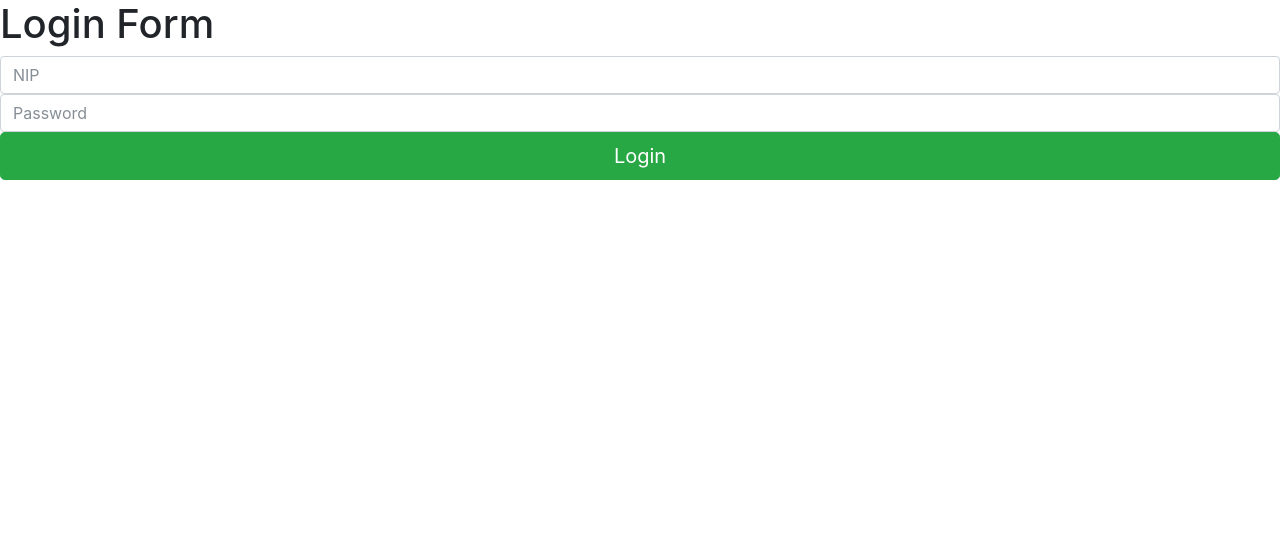
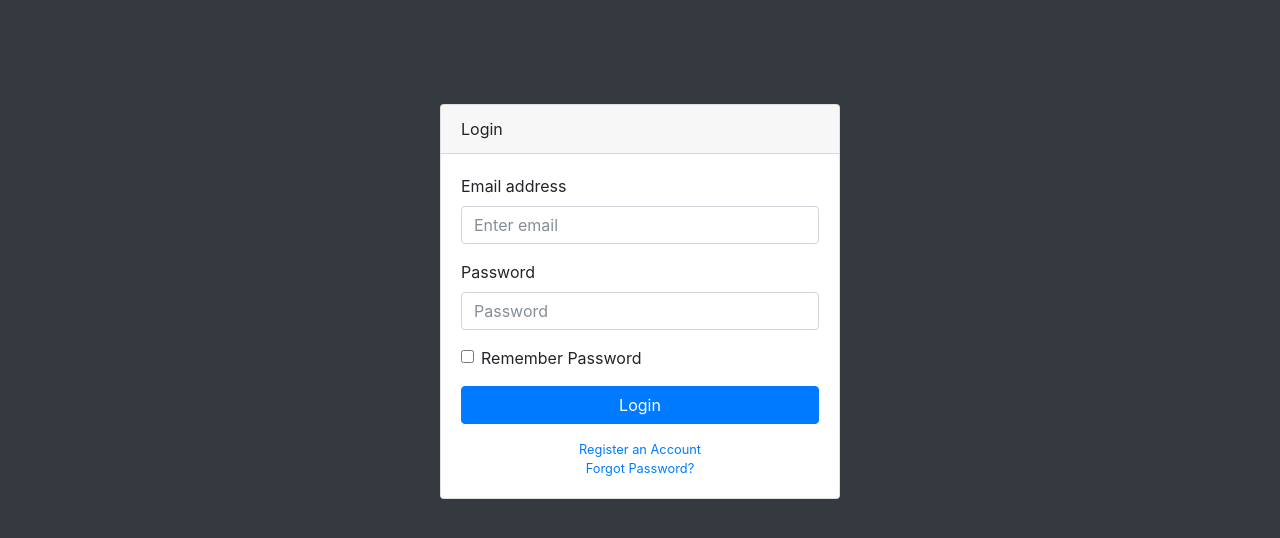
Before and after one commit to Apranta/dian-smart, a CodeIgniter app: page /database/index.php/login/index in a window 1280 px wide. Shown: the top 538 px of the page. Run offline with CodeIgniter, Linux system fonts and the light colour scheme; some libraries are stand-ins or nearby versions.

Commit message:
first commit

```diff
--- a/application/controllers/Login.php
+++ b/application/controllers/Login.php
@@ -5,24 +5,7 @@ class Login extends MY_Controller
 	public function __construct()
 	{
 		parent::__construct();
-		$this->data['nip']	= $this->session->userdata('nip');
-		if (isset($this->data['nip']))
-		{
-			$this->data['role'] = $this->session->userdata('role');
-			if (isset($this->data['role']))
-			{
-				switch ($this->data['role'])
-				{
-					case 'admin':
-						redirect('admin');
-						exit;
 
-					case 'kepala dinas':
-						redirect('kepala-dinas');
-						exit;
-				}
-			}
-		}
 	}
 
 	public function index()
--- a/application/views/login.php
+++ b/application/views/login.php
@@ -1,58 +1,45 @@
-<!DOCTYPE html>
-<html lang="en">
-  <head>
-    <meta http-equiv="Content-Type" content="text/html; charset=UTF-8">
-    <!-- Meta, title, CSS, favicons, etc. -->
-    <meta charset="utf-8">
-    <meta http-equiv="X-UA-Compatible" content="IE=edge">
-    <meta name="viewport" content="width=device-width, initial-scale=1">
+<?php
 
-    <title><?= $title ?></title>
-
-    <!-- Bootstrap -->
-    <link href="<?= base_url('assets') ?>/vendors/bootstrap/dist/css/bootstrap.min.css" rel="stylesheet">
-    <!-- Font Awesome -->
-    <link href="<?= base_url('assets') ?>/vendors/font-awesome/css/font-awesome.min.css" rel="stylesheet">
-    <!-- NProgress -->
-    <link href="<?= base_url('assets') ?>/vendors/nprogress/nprogress.css" rel="stylesheet">
-    <!-- Animate.css -->
-    <link href="<?= base_url('assets') ?>/vendors/animate.css/animate.min.css" rel="stylesheet">
-
-    <!-- Custom Theme Style -->
-    <link href="<?= base_url('assets') ?>/build/css/custom.min.css" rel="stylesheet">
-  </head>
-
-  <body class="login">
-    <div>
-      <a class="hiddenanchor" id="signup"></a>
-      <a class="hiddenanchor" id="signin"></a>
-
-      <div class="login_wrapper">
-        <div class="animate form login_form">
-          <section class="login_content">
-            <?= $this->session->flashdata('msg') ?>
-            <?= form_open('login/login-process') ?>
-              <h1>Login Form</h1>
-              <div>
-                <input type="text" class="form-control" placeholder="NIP" name="nip" required />
-              </div>
-              <div>
-                <input type="password" class="form-control" placeholder="Password" name="password" required />
-              </div>
-              <div style="margin-left: 0px !important;">
-                <input type="submit" name="login-submit" value="Login" class="btn btn-lg btn-success btn-block">
-              </div>
-              <!-- <div>
-                  <a class="reset_pass" href="#">Lost your password?</a>
-              </div> -->
-
-              <div class="clearfix"></div>
-            </form>
-          </section>
-        </div>
+  $this->load->view('includes/header', array('title' => $title));
+?>
 
 
+<body class="bg-dark">
+  <div class="container">
+    <div class="card card-login mx-auto mt-5">
+      <div class="card-header">Login</div>
+      <div class="card-body">
+        <form>
+          <div class="form-group">
+            <label for="exampleInputEmail1">Email address</label>
+            <input class="form-control" id="exampleInputEmail1" type="email" aria-describedby="emailHelp" placeholder="Enter email">
+          </div>
+          <div class="form-group">
+            <label for="exampleInputPassword1">Password</label>
+            <input class="form-control" id="exampleInputPassword1" type="password" placeholder="Password">
+          </div>
+          <div class="form-group">
+            <div class="form-check">
+              <label class="form-check-label">
+                <input class="form-check-input" type="checkbox"> Remember Password</label>
+            </div>
+          </div>
+          <a class="btn btn-primary btn-block" href="index.html">Login</a>
+        </form>
+        <div class="text-center">
+          <a class="d-block small mt-3" href="register.html">Register an Account</a>
+          <a class="d-block small" href="forgot-password.html">Forgot Password?</a>
+        </div>
       </div>
     </div>
-  </body>
+  </div>
+    <script src="<?= base_url('assets/vendor/jquery/jquery.min.js') ?>"></script>
+    <script src="<?= base_url('assets/vendor/bootstrap/js/bootstrap.bundle.min.js') ?>"></script>
+    <!-- Core plugin JavaScript-->
+    <script src="<?= base_url('assets/vendor/jquery-easing/jquery.easing.min.js')?>"></script>
+    <!-- Custom scripts for all pages-->
+    <script src="<?= base_url('assets/js/sb-admin.min.js') ?>"></script>
+  </div>
+</body>
+
 </html>
```
